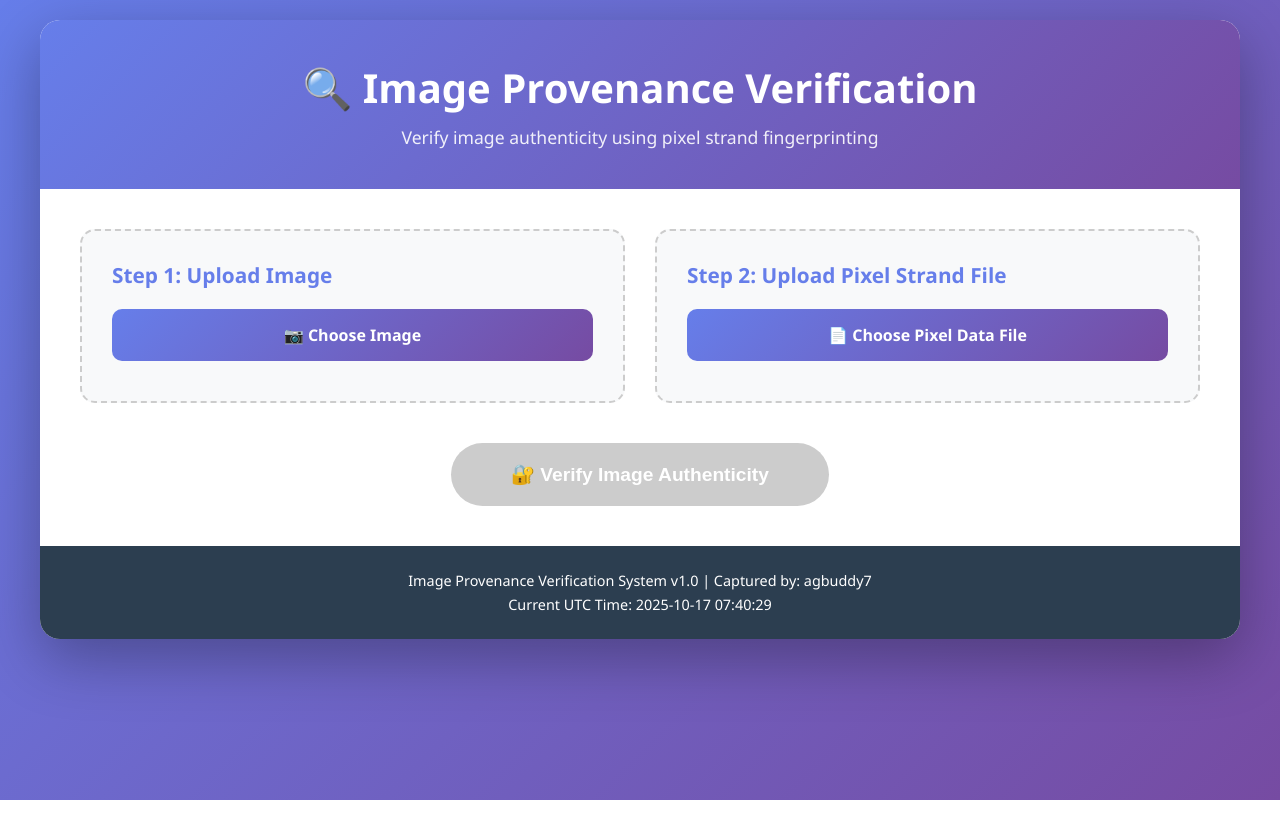
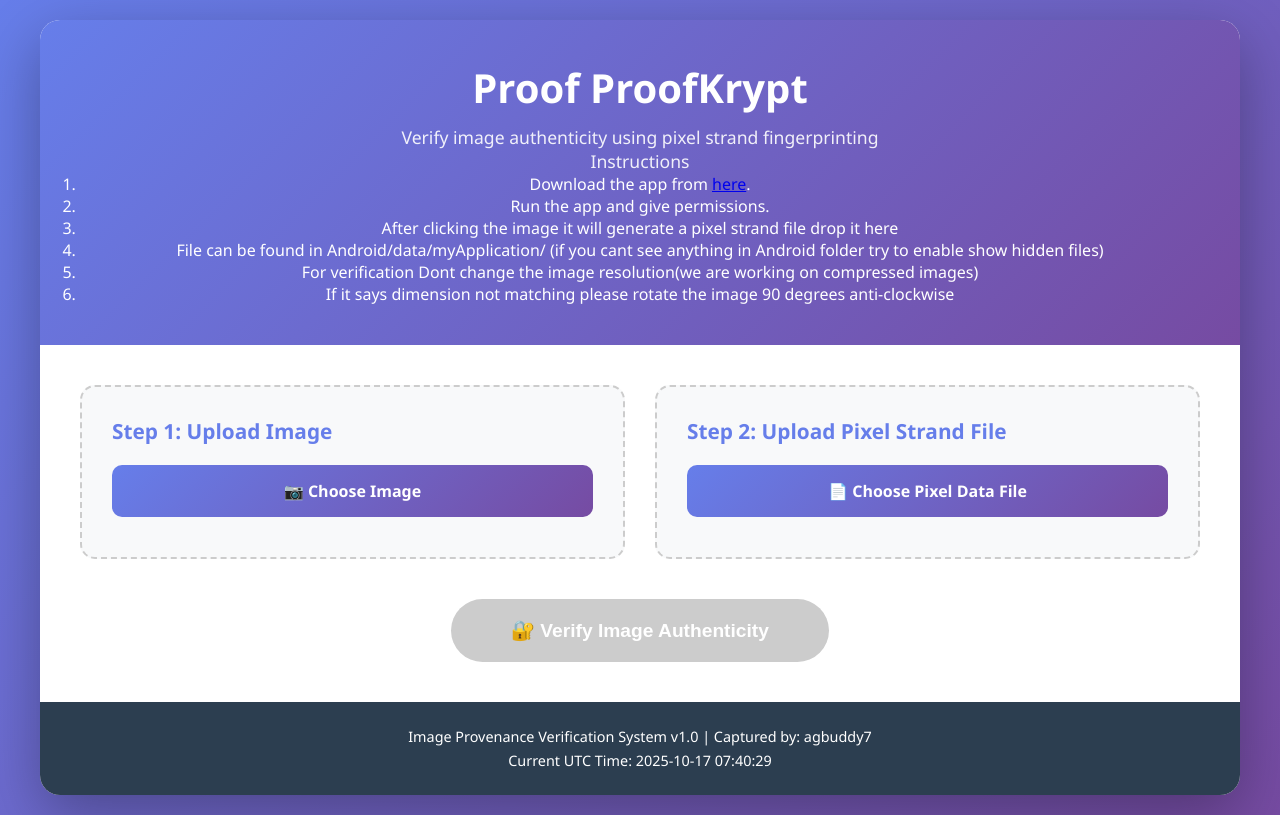
Before and after one commit to agbuddy7/proofKrypt, a plain HTML site: page index.html in a window 1280 px wide. Drawn offline with Linux system fonts and the light colour scheme.

Commit message:
Update index.html

```diff
--- a/index.html
+++ b/index.html
@@ -9,8 +9,17 @@
 <body>
     <div class="container">
         <header>
-            <h1>🔍 Image Provenance Verification</h1>
+            <h1>Proof ProofKrypt</h1>
             <p>Verify image authenticity using pixel strand fingerprinting</p>
+            <p>Instructions</p>
+            <ol>
+                <li>Download the app from <a href="https://drive.google.com/file/d/1a_lM-IqcH9CPFLu_HaObwhfeptKcnkM6/view?usp=sharing">here</a>.</li>
+                <li>Run the app and give permissions.</li>
+                <li>After clicking the image it will generate a pixel strand file drop it here</li>
+                <li>File can be found in Android/data/myApplication/ (if you cant see anything in Android folder try to enable show hidden files)</li>
+                <li>For verification Dont change the image resolution(we are working on compressed images)  </li>
+                <li>If it says dimension not matching please rotate the image 90 degrees anti-clockwise</li>
+            </ol>
         </header>
 
         <div class="upload-section">
```
